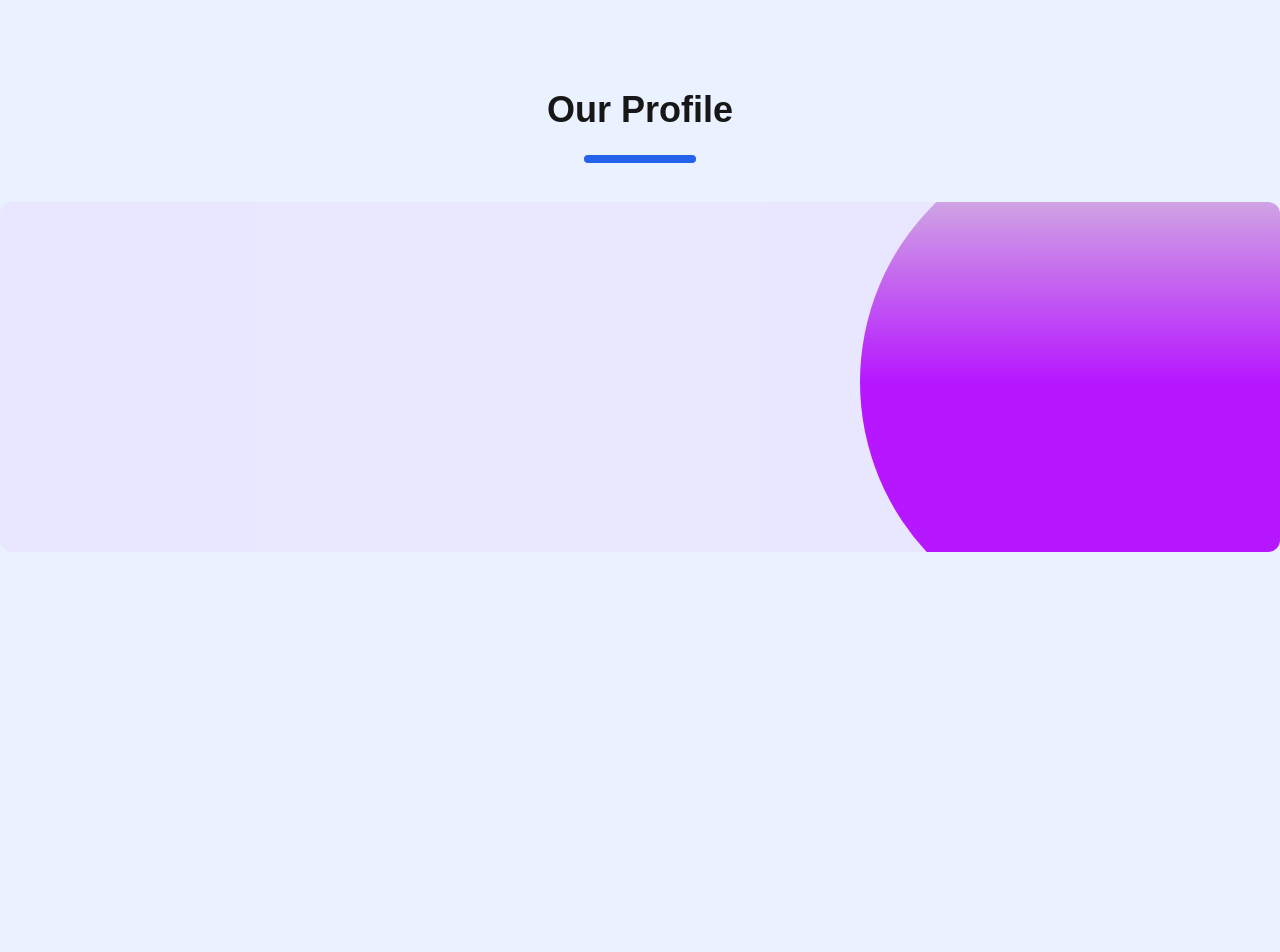
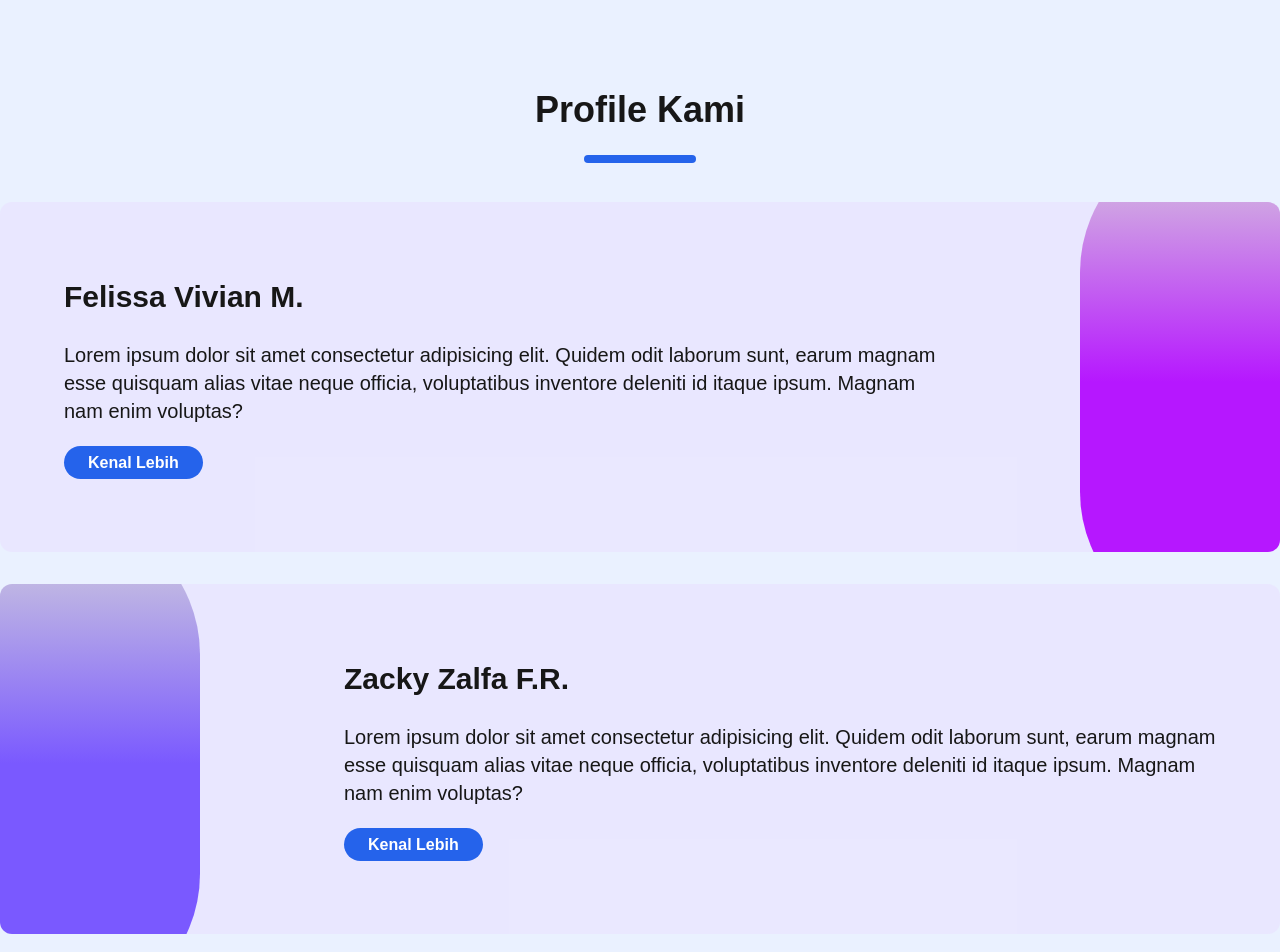
Before and after one commit to zzay6/felzy, a Next.js app: page / in a window 1280 px wide. Shown: the part 1560-2512 px from the top of the page. Before the commit the page ends 2144 px from the top, so only its background shows below. Built offline with nearby package versions, Linux system fonts and the light colour scheme.

Commit message:
Create footer

```diff
--- /dev/null
+++ b/src/components/footer.jsx
@@ -0,0 +1,16 @@
+export default function Footer() {
+  return (
+    <div className="bg-white pt-28 mt-20">
+      <div className="text-center">
+        <h1 className="font-bold text-4xl mb-7">
+          Thanks For Scrolling This Website.
+        </h1>
+        <div
+          style={{ display: "inline-block" }}
+          className="px-14 py-1 bg-blue-600 rounded-full"
+        ></div>
+        <h6 className="text-gray-400 text-lg pb-16 mt-10">&copy; Copyright All Rights Reversed | felzy.id</h6>
+      </div>
+    </div>
+  );
+}
--- a/src/pages/_app.js
+++ b/src/pages/_app.js
@@ -1,5 +1,21 @@
 import "@/styles/globals.css";
+import { Inter } from "next/font/google";
+import Navbar from "@/components/navbar";
+import CursorFollower from "@/components/cursorFollower";
+import Footer from "@/components/footer";
+
+const inter = Inter({
+  variable: "--font-inter",
+  subsets: ["latin"],
+});
 
 export default function App({ Component, pageProps }) {
-  return <Component {...pageProps} />;
+  return (
+    <div className={`${inter.variable}`}>
+      <Navbar />
+      <CursorFollower />
+      <Component {...pageProps} />
+      <Footer />
+    </div>
+  );
 }
--- a/src/pages/index.jsx
+++ b/src/pages/index.jsx
@@ -1,21 +1,9 @@
 import Image from "next/image";
-import { Inter } from "next/font/google";
-import Navbar from "@/components/navbar";
 import CardBlog from "@/components/cardBlog";
-import CursorFollower from "@/components/cursorFollower";
-
-const inter = Inter({
-  variable: "--font-inter",
-  subsets: ["latin"],
-});
 
 export default function Home() {
   return (
-    <div className={`${inter.variable}`}>
-      <Navbar />
-
-      <CursorFollower />
-
+    <>
       <div
         style={{
           background: "rgba(69, 66, 255, 0.4)",
@@ -193,14 +181,52 @@ export default function Home() {
       </div>
 
       <div className="container mx-auto text-center">
-        <h2 className="text-4xl font-bold mb-4">Our Profile</h2>
+        <h2 className="text-4xl font-bold mb-4">Profile Kami</h2>
         <div
           style={{ display: "inline-block" }}
           className="px-14 py-1 bg-blue-600 rounded-full"
         ></div>
 
         <div
-          className="w-full overflow-hidden rounded-xl my-8"
+          className="w-full overflow-hidden rounded-xl my-8 flex"
+          style={{
+            position: "relative",
+            height: "350px",
+            background: "rgb(231, 207, 255, 0.3)",
+          }}
+        >
+          <div
+            className="text-left p-16 flex flex-col justify-around"
+            style={{
+              maxWidth: "1000px",
+            }}
+          >
+            <h5 className="text-3xl font-bold">Felissa Vivian M.</h5>
+            <p className="text-xl">
+              Lorem ipsum dolor sit amet consectetur adipisicing elit. Quidem
+              odit laborum sunt, earum magnam esse quisquam alias vitae neque
+              officia, voluptatibus inventore deleniti id itaque ipsum. Magnam
+              nam enim voluptas?
+            </p>
+            <div>
+              <a className="hover:bg-blue-700 cursor-pointer font-bold text-white bg-blue-600 px-6 py-2 rounded-full">
+                Kenal Lebih
+              </a>
+            </div>
+          </div>
+          <div
+            style={{
+              width: "500px",
+              height: "500px",
+              marginTop: "-70px",
+              marginLeft: "auto",
+              transform: "translateX(80px)",
+            }}
+            className="bg-gradient-to-b from-[#D9D9D9] via-[#B617FF] to-[#B617FF] rounded-full"
+          ></div>
+        </div>
+        <div
+          className="w-full overflow-hidden rounded-xl my-8 flex"
           style={{
             position: "relative",
             height: "350px",
@@ -212,13 +238,31 @@ export default function Home() {
               width: "500px",
               height: "500px",
               marginTop: "-70px",
-              marginLeft: "auto",
-              transform: 'translateX(80px)'
+              transform: "translateX(-80px)",
             }}
-            className="bg-gradient-to-b from-[#D9D9D9] via-[#B617FF] to-[#B617FF] rounded-full"
+            className="bg-gradient-to-b from-[#D9D9D9] via-[#7A59FF] to-[#7A59FF] rounded-full"
           ></div>
+          <div
+            className="text-left p-16 flex flex-col justify-around"
+            style={{
+              maxWidth: "1000px",
+            }}
+          >
+            <h5 className="text-3xl font-bold">Zacky Zalfa F.R.</h5>
+            <p className="text-xl">
+              Lorem ipsum dolor sit amet consectetur adipisicing elit. Quidem
+              odit laborum sunt, earum magnam esse quisquam alias vitae neque
+              officia, voluptatibus inventore deleniti id itaque ipsum. Magnam
+              nam enim voluptas?
+            </p>
+            <div>
+              <a className="hover:bg-blue-700 cursor-pointer font-bold text-white bg-blue-600 px-6 py-2 rounded-full">
+                Kenal Lebih
+              </a>
+            </div>
+          </div>
         </div>
       </div>
-    </div>
+    </>
   );
 }
```
